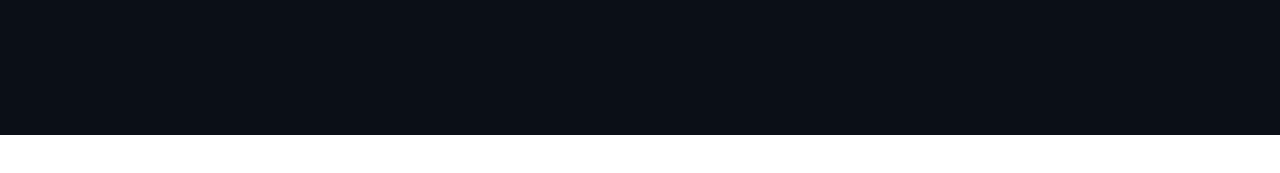
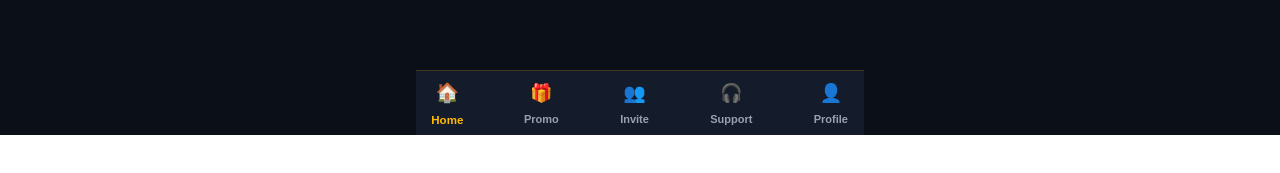
Before and after one commit to pakclub777/pak-club-777, a Next.js app: page / in a window 1280 px wide. Shown: the part 665-838 px from the top of the page. Before the commit the page ends 800 px from the top, so only its background shows below. Built offline with nearby package versions, Linux system fonts and the light colour scheme; no server answers.

Commit message:
Fix import paths for LiveTicker and Authcontext

```diff
--- a/app/layout.tsx
+++ b/app/layout.tsx
@@ -2,6 +2,7 @@ import type { Metadata } from "next";
 import { Geist, Geist_Mono } from "next/font/google";
 import "./globals.css";
 import { AuthProvider } from "./context/Authcontext";
+import BottomNav from "./components/BottomNav";
 
 const geistSans = Geist({
   variable: "--font-geist-sans",
@@ -29,7 +30,10 @@ export default function RootLayout({
       className={`${geistSans.variable} ${geistMono.variable} h-full antialiased`}
     >
       <body className="min-h-full flex flex-col bg-[#0b0f17] text-white">
-        <AuthProvider>{children}</AuthProvider>
+        <AuthProvider>
+          <div className="flex-1 pb-16">{children}</div>
+          <BottomNav />
+        </AuthProvider>
       </body>
     </html>
   );
```
